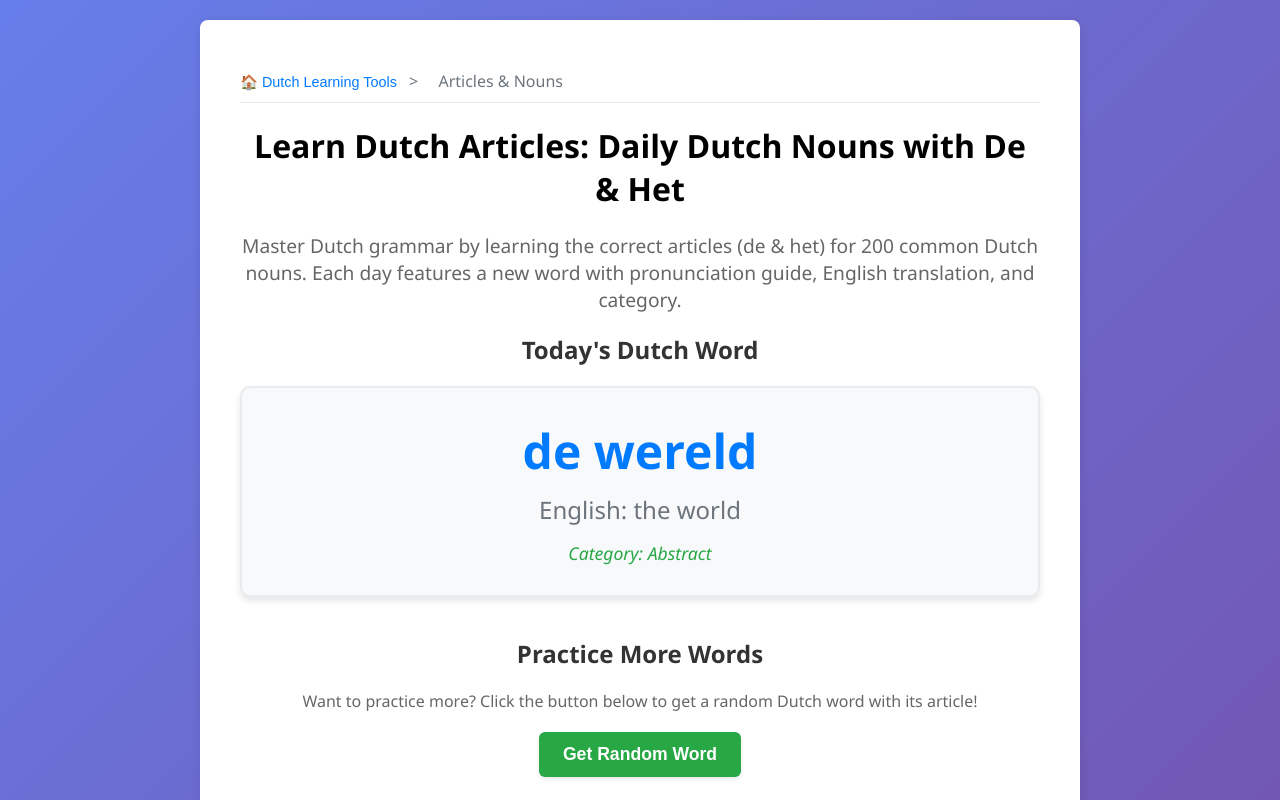
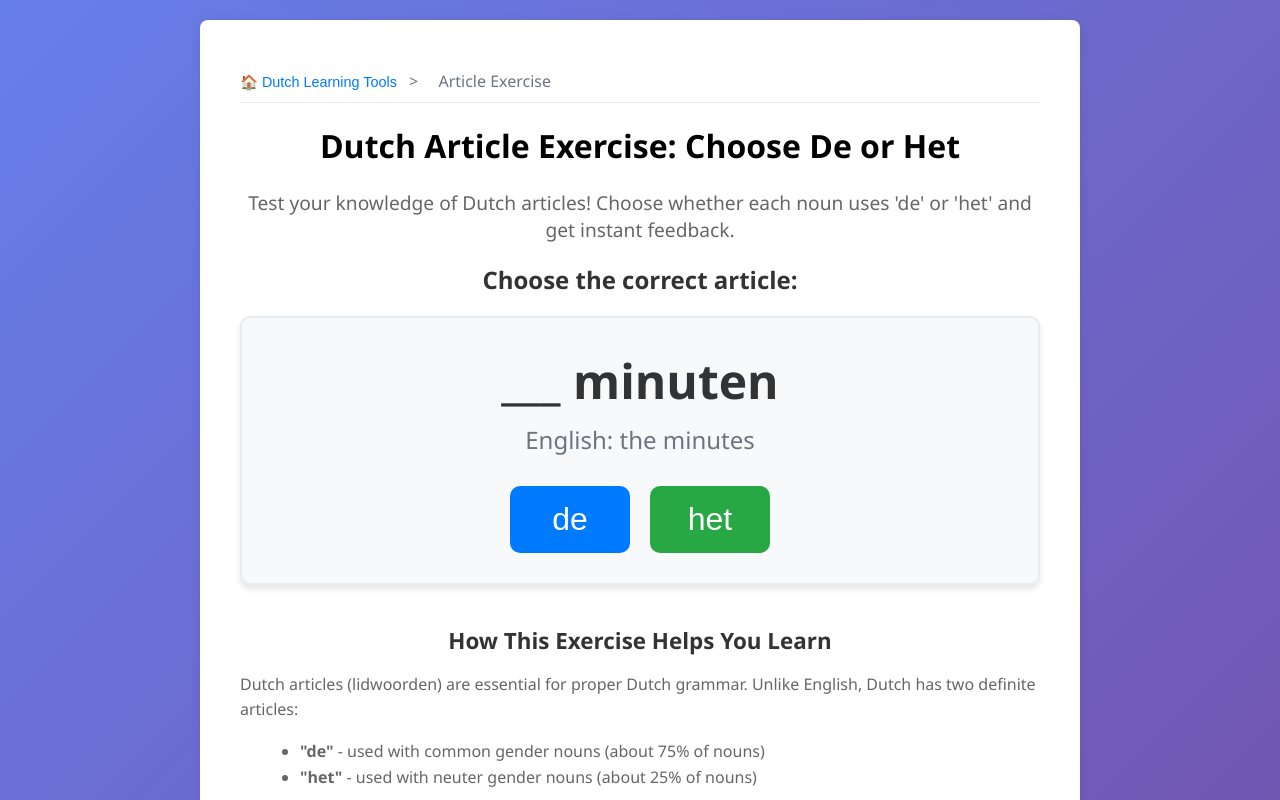
Before and after one commit to Fcog/dutchlearningtools, a React (Vite) app: page /articles in a window 1280 px wide. Shown: the top 800 px of the page. Built offline with nearby package versions, Linux system fonts and the light colour scheme; the HTML template or start-up script is replaced by a standard one.

Commit message:
Change articles page to an interactive excercice

```diff
--- a/src/pages/ArticlesPage.jsx
+++ b/src/pages/ArticlesPage.jsx
@@ -5,8 +5,11 @@ import dutchNounsData from '../data/dutch-nouns.json'
 function ArticlesPage() {
   const navigate = useNavigate()
   const [currentWord, setCurrentWord] = useState(null)
-  const [randomWord, setRandomWord] = useState(null)
   const [isMobile, setIsMobile] = useState(false)
+  const [selectedArticle, setSelectedArticle] = useState(null)
+  const [showResult, setShowResult] = useState(false)
+  const [isCorrect, setIsCorrect] = useState(false)
+  const [score, setScore] = useState({ correct: 0, total: 0 })
 
   // Check if user is on mobile device
   useEffect(() => {
@@ -20,32 +23,43 @@ function ArticlesPage() {
     return () => window.removeEventListener('resize', checkMobile)
   }, [])
 
-  // Function to get word of the day based on current date
-  const getWordOfTheDay = (words) => {
-    const today = new Date()
-    const dayOfYear = Math.floor((today - new Date(today.getFullYear(), 0, 0)) / 1000 / 60 / 60 / 24)
-    const wordIndex = dayOfYear % words.length
-    return words[wordIndex]
-  }
-
-  // Function to get a random word
+  // Function to get a random word for exercise
   const getRandomWord = () => {
     const words = dutchNounsData.dutch_nouns
     const randomIndex = Math.floor(Math.random() * words.length)
     return words[randomIndex]
   }
 
-  // Function to handle getting a new random word
-  const handleGetRandomWord = () => {
-    const newRandomWord = getRandomWord()
-    setRandomWord(newRandomWord)
+
+
+  // Handle article selection
+  const handleArticleChoice = (chosenArticle) => {
+    setSelectedArticle(chosenArticle)
+    const correct = chosenArticle === currentWord.article
+    setIsCorrect(correct)
+    setShowResult(true)
+
+    // Update score
+    setScore(prevScore => ({
+      correct: correct ? prevScore.correct + 1 : prevScore.correct,
+      total: prevScore.total + 1
+    }))
+  }
+
+  // Get next word
+  const handleNextWord = () => {
+    const newWord = getRandomWord()
+    setCurrentWord(newWord)
+    setSelectedArticle(null)
+    setShowResult(false)
+    setIsCorrect(false)
   }
 
   // Social sharing functionality
   const shareData = {
     url: window.location.href,
-    title: "Learn Dutch Articles - Daily Dutch Nouns with De & Het",
-    description: "Learn Dutch articles (de & het) with 200 most common Dutch nouns. Free daily Dutch word tool with English translations and categories."
+    title: "Dutch Article Exercise - Interactive De & Het Quiz",
+    description: "Practice Dutch articles with our interactive exercise! Choose between 'de' and 'het' for 200 common Dutch nouns and get instant feedback."
   }
 
   const getSocialShareUrl = (platform) => {
@@ -79,15 +93,15 @@ function ArticlesPage() {
   }
 
   useEffect(() => {
-    const wordOfTheDay = getWordOfTheDay(dutchNounsData.dutch_nouns)
-    setCurrentWord(wordOfTheDay)
+    const firstWord = getRandomWord()
+    setCurrentWord(firstWord)
   }, [])
 
   if (!currentWord) {
     return (
       <div className="articles-container">
         <h1>Loading...</h1>
-        <p>Loading your daily Dutch word</p>
+        <p>Loading your Dutch article exercise</p>
       </div>
     )
   }
@@ -97,118 +111,192 @@ function ArticlesPage() {
       <nav className="breadcrumb">
         <button onClick={() => navigate('/')}>🏠 Dutch Learning Tools</button>
         <span> {'>'} </span>
-        <span>Articles & Nouns</span>
+        <span>Article Exercise</span>
       </nav>
 
       <header>
-        <h1>Learn Dutch Articles: Daily Dutch Nouns with De & Het</h1>
+        <h1>Dutch Article Exercise: Choose De or Het</h1>
         <p style={{ fontSize: '1.2em', color: '#666', marginBottom: '20px' }}>
           {isMobile
-            ? "Learn Dutch articles (de & het) with 200 common nouns. New word daily!"
-            : "Master Dutch grammar by learning the correct articles (de & het) for 200 common Dutch nouns. Each day features a new word with pronunciation guide, English translation, and category."
+            ? "Practice Dutch articles! Choose the correct article for each noun."
+            : "Test your knowledge of Dutch articles! Choose whether each noun uses 'de' or 'het' and get instant feedback."
           }
         </p>
       </header>
 
-      <section aria-labelledby="daily-word-heading" className="daily-word-container">
-        <h2 id="daily-word-heading" style={{ fontSize: '1.5em', color: '#333', marginBottom: '20px' }}>
-          Today's Dutch Word
+      {/* Score Display */}
+      {score.total > 0 && (
+        <div style={{
+          textAlign: 'center',
+          marginBottom: '20px',
+          padding: '15px',
+          backgroundColor: '#f8f9fa',
+          borderRadius: '8px',
+          border: '1px solid #e9ecef'
+        }}>
+          <div style={{ fontSize: '1.1em', color: '#333' }}>
+            Score: <strong>{score.correct}/{score.total}</strong>
+            {score.total > 0 && (
+              <span style={{ color: '#666', marginLeft: '10px' }}>
+                ({Math.round((score.correct / score.total) * 100)}%)
+              </span>
+            )}
+          </div>
+        </div>
+      )}
+
+      <section aria-labelledby="exercise-heading" className="exercise-container">
+        <h2 id="exercise-heading" style={{ fontSize: '1.5em', color: '#333', marginBottom: '20px', textAlign: 'center' }}>
+          Choose the correct article:
         </h2>
+
         <article className="word-card" style={{
           marginTop: '20px',
           padding: '30px',
           backgroundColor: '#f8f9fa',
           borderRadius: '10px',
-          border: '2px solid #e9ecef'
+          border: '2px solid #e9ecef',
+          textAlign: 'center'
         }}>
+          {!showResult ? (
+            <>
               <div style={{
                 fontSize: '3em',
-            color: '#007bff',
+                color: '#333',
                 marginBottom: '10px',
                 fontWeight: 'bold'
-          }} itemProp="name" itemScope itemType="https://schema.org/DefinedTerm">
-            <span lang="nl">{currentWord.article} {currentWord.name}</span>
+              }}>
+                <span lang="nl">___ {currentWord.name}</span>
               </div>
               <div style={{
                 fontSize: '1.5em',
                 color: '#6c757d',
-            marginBottom: '15px'
-          }} itemProp="description">
+                marginBottom: '30px'
+              }}>
                 English: the {currentWord.translation}
               </div>
+
+              {/* Article Choice Buttons */}
+              <div style={{ display: 'flex', gap: '20px', justifyContent: 'center', flexWrap: 'wrap' }}>
+                <button
+                  onClick={() => handleArticleChoice('de')}
+                  style={{
+                    fontSize: '2em',
+                    padding: '15px 30px',
+                    backgroundColor: '#007bff',
+                    color: 'white',
+                    border: 'none',
+                    borderRadius: '10px',
+                    cursor: 'pointer',
+                    minWidth: '120px',
+                    transition: 'background-color 0.3s'
+                  }}
+                  onMouseOver={(e) => e.target.style.backgroundColor = '#0056b3'}
+                  onMouseOut={(e) => e.target.style.backgroundColor = '#007bff'}
+                >
+                  de
+                </button>
+
+                <button
+                  onClick={() => handleArticleChoice('het')}
+                  style={{
+                    fontSize: '2em',
+                    padding: '15px 30px',
+                    backgroundColor: '#28a745',
+                    color: 'white',
+                    border: 'none',
+                    borderRadius: '10px',
+                    cursor: 'pointer',
+                    minWidth: '120px',
+                    transition: 'background-color 0.3s'
+                  }}
+                  onMouseOver={(e) => e.target.style.backgroundColor = '#1e7e34'}
+                  onMouseOut={(e) => e.target.style.backgroundColor = '#28a745'}
+                >
+                  het
+                </button>
+              </div>
+            </>
+          ) : (
+            <>
+              {/* Result Display */}
               <div style={{
-            fontSize: '1.1em',
+                fontSize: '2em',
+                color: isCorrect ? '#28a745' : '#dc3545',
+                marginBottom: '20px',
+                fontWeight: 'bold'
+              }}>
+                {isCorrect ? '✓ Correct!' : '✗ Incorrect'}
+              </div>
+
+              <div style={{
+                fontSize: '3em',
+                color: '#333',
+                marginBottom: '10px',
+                fontWeight: 'bold'
+              }}>
+                <span lang="nl">{currentWord.article} {currentWord.name}</span>
+              </div>
+
+              <div style={{
+                fontSize: '1.5em',
+                color: '#6c757d',
+                marginBottom: '20px'
+              }}>
+                English: the {currentWord.translation}
+              </div>
+
+              <div style={{
+                fontSize: '1em',
                 color: '#28a745',
                 fontStyle: 'italic',
-            textTransform: 'capitalize'
+                textTransform: 'capitalize',
+                marginBottom: '20px'
               }}>
                 Category: {currentWord.category.replace('_', ' ')}
               </div>
+
+              {/* Next Word Button */}
+              <button
+                onClick={handleNextWord}
+                style={{
+                  fontSize: '1.2em',
+                  padding: '12px 24px',
+                  backgroundColor: '#007bff',
+                  color: 'white',
+                  border: 'none',
+                  borderRadius: '8px',
+                  cursor: 'pointer',
+                  transition: 'background-color 0.3s'
+                }}
+                onMouseOver={(e) => e.target.style.backgroundColor = '#0056b3'}
+                onMouseOut={(e) => e.target.style.backgroundColor = '#007bff'}
+              >
+                Next Word
+              </button>
+            </>
+          )}
         </article>
-      </section>
-
-      <section aria-labelledby="random-word-heading" style={{ marginTop: '40px' }}>
-        <h2 id="random-word-heading" style={{ fontSize: '1.5em', color: '#333', marginBottom: '20px' }}>
-          Practice More Words
-        </h2>
-        <p style={{ color: '#666', marginBottom: '20px', textAlign: 'center' }}>
-          Want to practice more? Click the button below to get a random Dutch word with its article!
-        </p>
-
-        <div style={{ textAlign: 'center', marginBottom: '20px' }}>
-          <button
-            onClick={handleGetRandomWord}
-            className="random-word-button"
-            aria-label="Get a random Dutch word to practice"
-          >
-            {randomWord ? 'Get Another Random Word' : 'Get Random Word'}
-          </button>
-        </div>
-
-        {randomWord && (
-          <article className="word-card random-word-card" style={{
-            padding: '25px',
-            borderRadius: '10px',
-            marginTop: '20px'
-          }}>
-            <div style={{
-              fontSize: '2.5em',
-              color: '#28a745',
-              marginBottom: '10px',
-              fontWeight: 'bold'
-            }} itemProp="name" itemScope itemType="https://schema.org/DefinedTerm">
-              <span lang="nl">{randomWord.article} {randomWord.name}</span>
-            </div>
-            <div style={{
-              fontSize: '1.3em',
-              color: '#155724',
-              marginBottom: '10px'
-            }} itemProp="description">
-              English: the {randomWord.translation}
-            </div>
-            <div style={{
-              fontSize: '1em',
-              color: '#155724',
-              fontStyle: 'italic',
-              textTransform: 'capitalize'
-            }}>
-              Category: {randomWord.category.replace('_', ' ')}
-            </div>
-          </article>
-        )}
       </section>
 
       <section style={{ marginTop: '40px' }}>
         <h2 style={{ fontSize: '1.4em', color: '#333', marginBottom: '15px' }}>
-          Why Learn Dutch Articles?
+          How This Exercise Helps You Learn
         </h2>
         <div style={{ textAlign: 'left', color: '#666', lineHeight: '1.6' }}>
           <p>Dutch articles (lidwoorden) are essential for proper Dutch grammar. Unlike English, Dutch has two definite articles:</p>
           <ul style={{ marginLeft: '20px' }}>
-            <li><strong>"de"</strong> - used with common gender nouns (most nouns)</li>
+            <li><strong>"de"</strong> - used with common gender nouns (about 75% of nouns)</li>
             <li><strong>"het"</strong> - used with neuter gender nouns (about 25% of nouns)</li>
           </ul>
-          <p>Our tool helps you memorize the correct article for each noun through daily practice with the 200 most frequently used Dutch words.</p>
+          <p>This interactive exercise helps you learn through:</p>
+          <ul style={{ marginLeft: '20px' }}>
+            <li><strong>Active practice</strong> - Choose the article yourself instead of just reading</li>
+            <li><strong>Instant feedback</strong> - Know immediately if you're correct or not</li>
+            <li><strong>Score tracking</strong> - Monitor your progress over time</li>
+            <li><strong>Repetition</strong> - Practice with random words to reinforce learning</li>
+          </ul>
+          <p>Practice with 200 of the most frequently used Dutch words to build your confidence!</p>
         </div>
       </section>
 
@@ -217,7 +305,7 @@ function ArticlesPage() {
           📢 Share This Tool
         </h2>
         <p style={{ color: '#666', textAlign: 'center', margin: '0 0 15px 0' }}>
-          Help others learn Dutch! Share this free learning tool with your friends.
+          Help others learn Dutch! Share this free interactive exercise with your friends.
         </p>
 
         <div className="social-buttons">
@@ -314,8 +402,8 @@ function ArticlesPage() {
       </section>
 
       <footer style={{ marginTop: '30px', textAlign: 'center', color: '#6c757d', fontSize: '0.9em' }}>
-        <p>🇳🇱 Learn a new Dutch word every day! Perfect for beginners learning Nederlandse lidwoorden.</p>
-        <p>Free Dutch language learning tool with 200+ common nouns, articles, and English translations.</p>
+        <p>🇳🇱 Master Dutch articles through interactive practice! Perfect for beginners learning Nederlandse lidwoorden.</p>
+        <p>Free Dutch language exercise with 200+ common nouns and instant feedback.</p>
       </footer>
     </main>
   )
```
Lines whose indentation alone changed are shown as unchanged.
